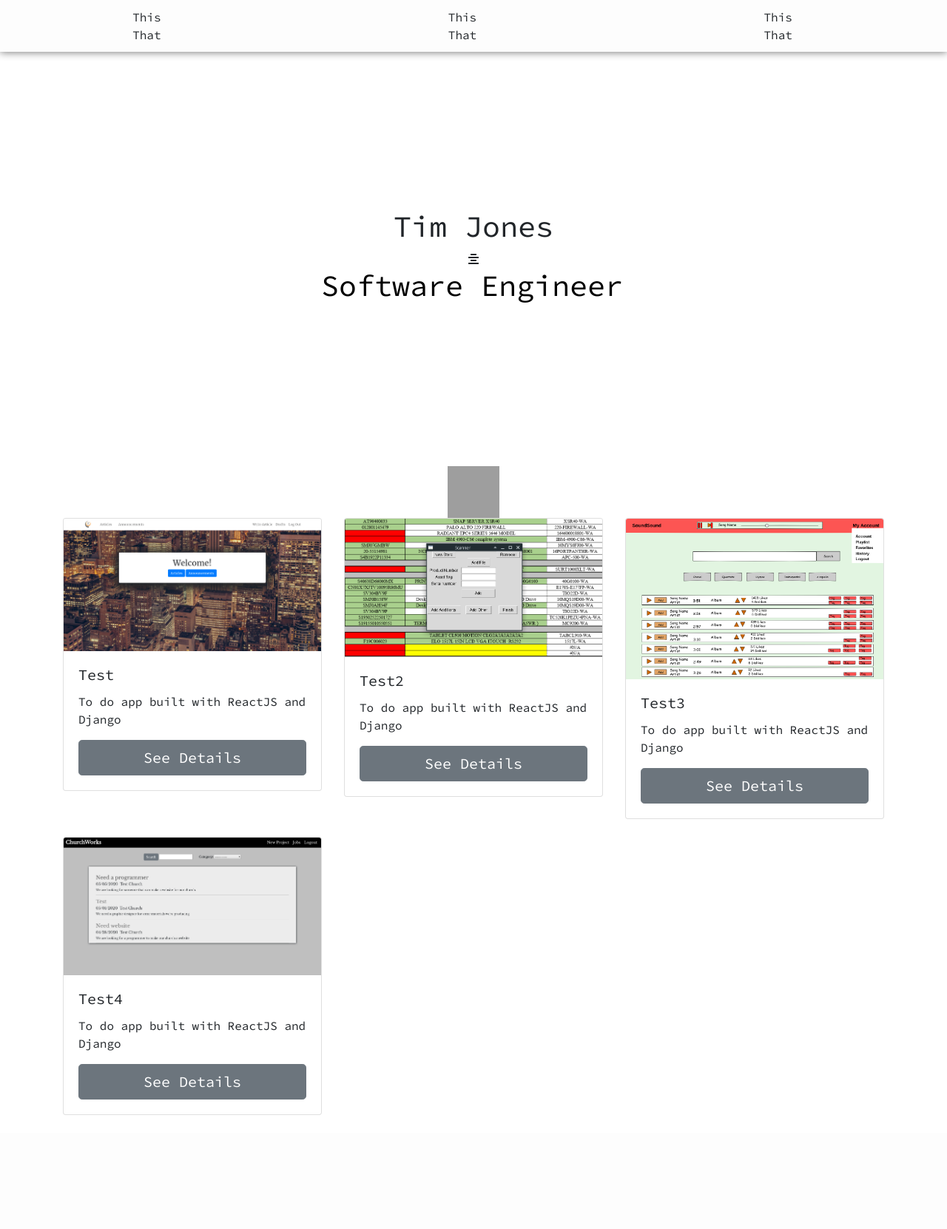
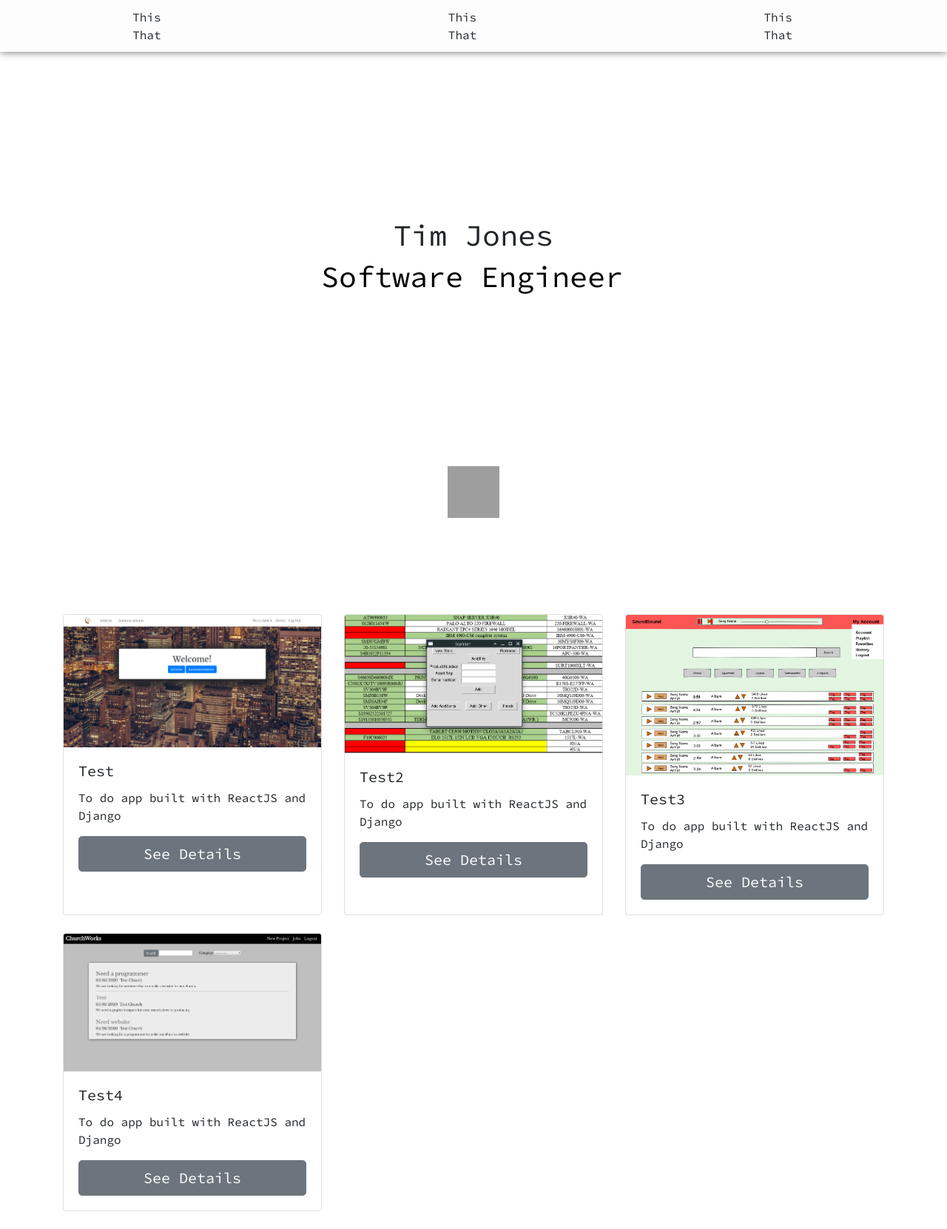
Before and after one commit to timjonez/django_portfolio, a Django app: page / in a window 1280 px wide. Shown: the whole page at 74% size. Before the commit the page ends 1507 px from the top, so only its background shows below. Run offline with Django 3.2, Linux system fonts and the light colour scheme; data comes from the database, SQL or seed files in the repository; some libraries are stand-ins or nearby versions; grey boxes are pictures that could not be loaded.

Commit message:
[home/home.html] change scroll down icon

```diff
--- a/home/templates/home/home.html
+++ b/home/templates/home/home.html
@@ -5,7 +5,6 @@
 <div class="container mx-auto row d-table main">
     <div class="ml-auto text-center d-table-cell align-middle">
         <h1>Tim Jones</h1>
-        <i class="fas fa-align-center"></i>
         <div class="row">
             <div class="col-0 col-md-3 mr-0 mr-md-3"></div>
             <div class="col-md-5 col-12">
@@ -14,14 +13,16 @@
         </div>
     </div>
 </div>
-<div class="container text-center">
-    <img class="down-arrow" src="{% static 'images/down_arrow.svg'%}" alt="">
+<div class="container h-25 text-center">
+    <a href="#projects">
+        <img class="down-arrow project-scroll" src="{% static 'images/down_arrow2.png'%}" alt="">
+    </a>
 </div>
-<div class="container">
+<div class="container" id="projects">
     <div class="row row-cols-1 row-cols-md-3">
         {% for project in project_list %}
         <div class="col mb-4">
-          <div class="card">
+          <div class="card h-100 project-card">
             <img src="{{ project.picture.url }}" class="card-img-top" alt="{{project.title}}">
             <div class="card-body">
               <h5 class="card-title">{{project.title}}</h5>
```
